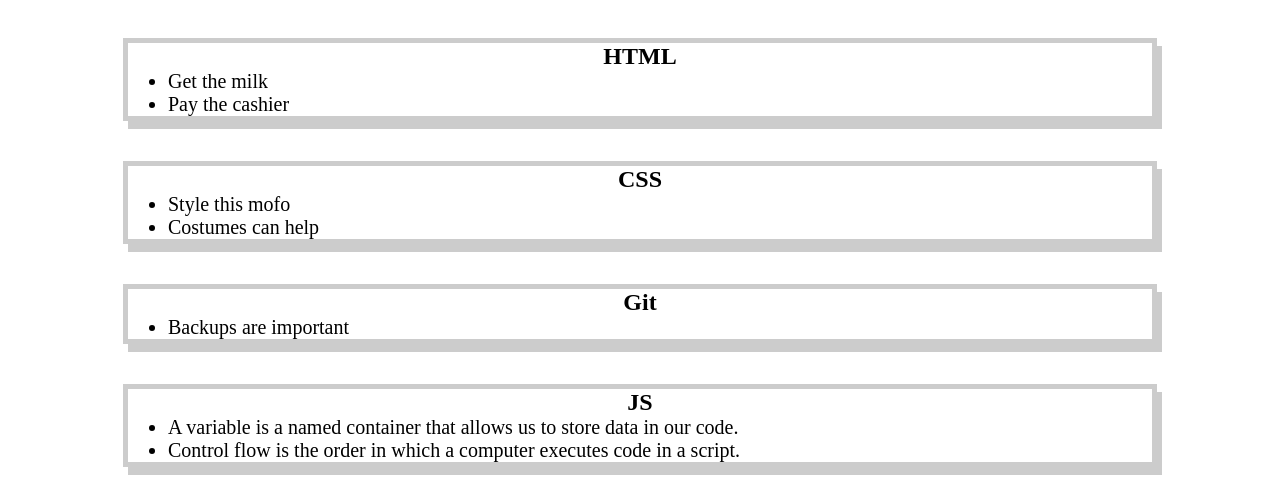
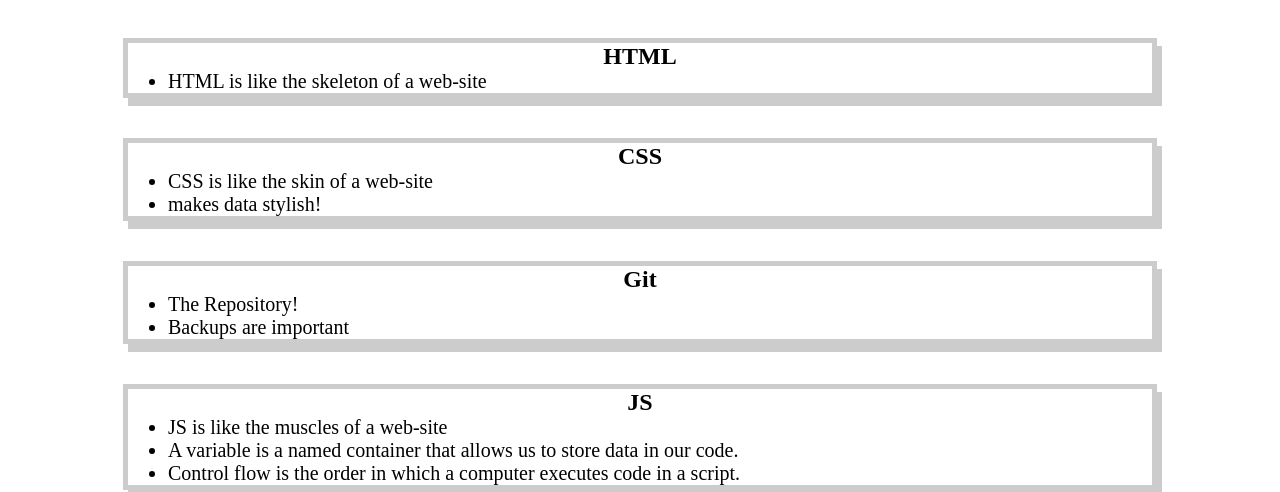
Before and after one commit to harrymac1972/prework-study-guide, a plain HTML site: page index.html in a window 1280 px wide. Shown: the part 122-614 px from the top of the page. Drawn offline with Linux system fonts and the light colour scheme.

Commit message:
odd notes in index.html changed for hand-in

```diff
--- a/index.html
+++ b/index.html
@@ -17,26 +17,27 @@
       <section class="card" id="html-section">
         <h2>HTML</h2>
         <ul>
-          <li>Get the milk</li>
-          <li>Pay the cashier</li>
+          <li>HTML is like the skeleton of a web-site</li>
         </ul>
       </section>
       <section class="card" id="css-section">
         <h2>CSS</h2>
         <ul>
-          <li>Style this mofo</li>
-          <li>Costumes can help</li>
+          <li>CSS is like the skin of a web-site</li>
+          <li>makes data stylish!</li>
         </ul>
       </section>
       <section class="card" id="git-section">
         <h2>Git</h2>
         <ul>
+          <li>The Repository!</li>
           <li>Backups are important</li>
         </ul>
       </section>
       <section class="card" id="javascript-section">
         <h2>JS</h2>
         <ul>
+          <li>JS is like the muscles of a web-site</li>
           <li>A variable is a named container that allows us to store data in our code.</li>
           <li>Control flow is the order in which a computer executes code in a script.</li>
         </ul>
```
